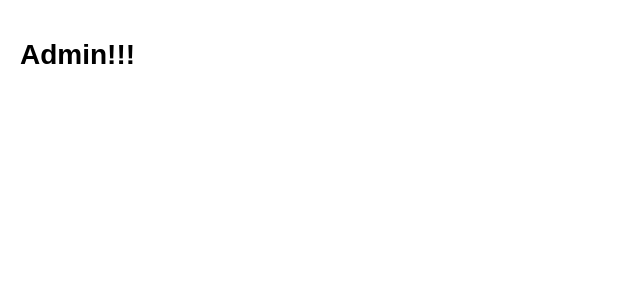
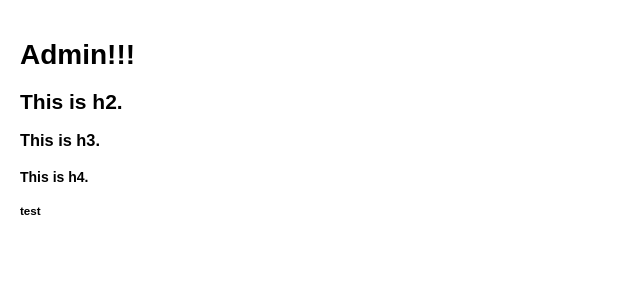
Before and after one commit to naruwo-github/ToDoList-Web-Native-API-DB, a React (Create React App) app in the folder browser-app/: page /admin in a window 1280 px wide. Shown: the top 300 px of the page, without its empty margins (0-640 px from the left). Built offline with nearby package versions, Linux system fonts and the light colour scheme.

Commit message:
ReactContextの練習用ファイルの追加

```diff
--- a/browser-app/src/components/admin/admin.tsx
+++ b/browser-app/src/components/admin/admin.tsx
@@ -1,7 +1,11 @@
 import React from 'react'
+import ContextTest from './contextTest'
 
 export default function Admin () {
   return (
-    <h1>Admin!!!</h1>
+    <React.Fragment>
+      <h1>Admin!!!</h1>
+      <ContextTest />
+    </React.Fragment>
   )
 }
--- /dev/null
+++ b/browser-app/src/components/admin/contextTest.tsx
@@ -0,0 +1,68 @@
+import React from "react"
+
+const testString: string = 'test'
+
+export default function ContextTest () {
+  return (
+    <TestChild1
+        testString={testString}
+    />
+  )
+}
+
+function TestChild1 ({
+    testString,
+}: {
+    testString: string,
+}) {
+    return (
+        <div>
+            <h2>This is h2.</h2>
+            <TestChild2
+                testString={testString}
+            />
+        </div>
+    )
+}
+
+function TestChild2 ({
+    testString,
+}: {
+    testString: string,
+}) {
+    return (
+        <div>
+            <h3>This is h3.</h3>
+            <TestChild3
+                testString={testString}
+            />
+        </div>
+    )
+}
+
+function TestChild3 ({
+    testString,
+}: {
+    testString: string,
+}) {
+    return (
+        <div>
+            <h4>This is h4.</h4>
+            <TestChild4
+                testString={testString}
+            />
+        </div>
+    )
+}
+
+function TestChild4 ({
+    testString,
+}: {
+    testString: string,
+}) {
+    return (
+        <div>
+            <h5>{testString}</h5>
+        </div>
+    )
+}
```
